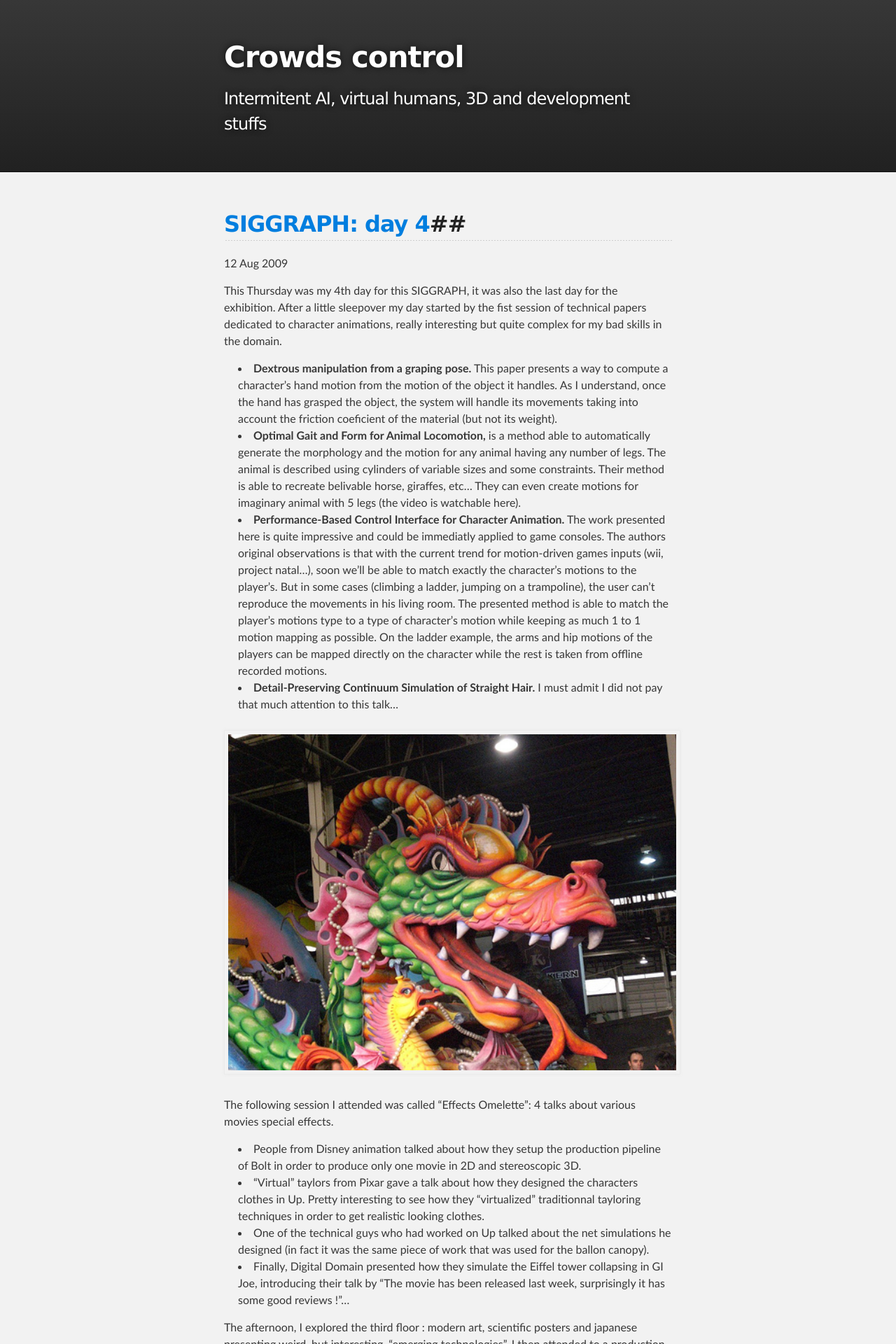
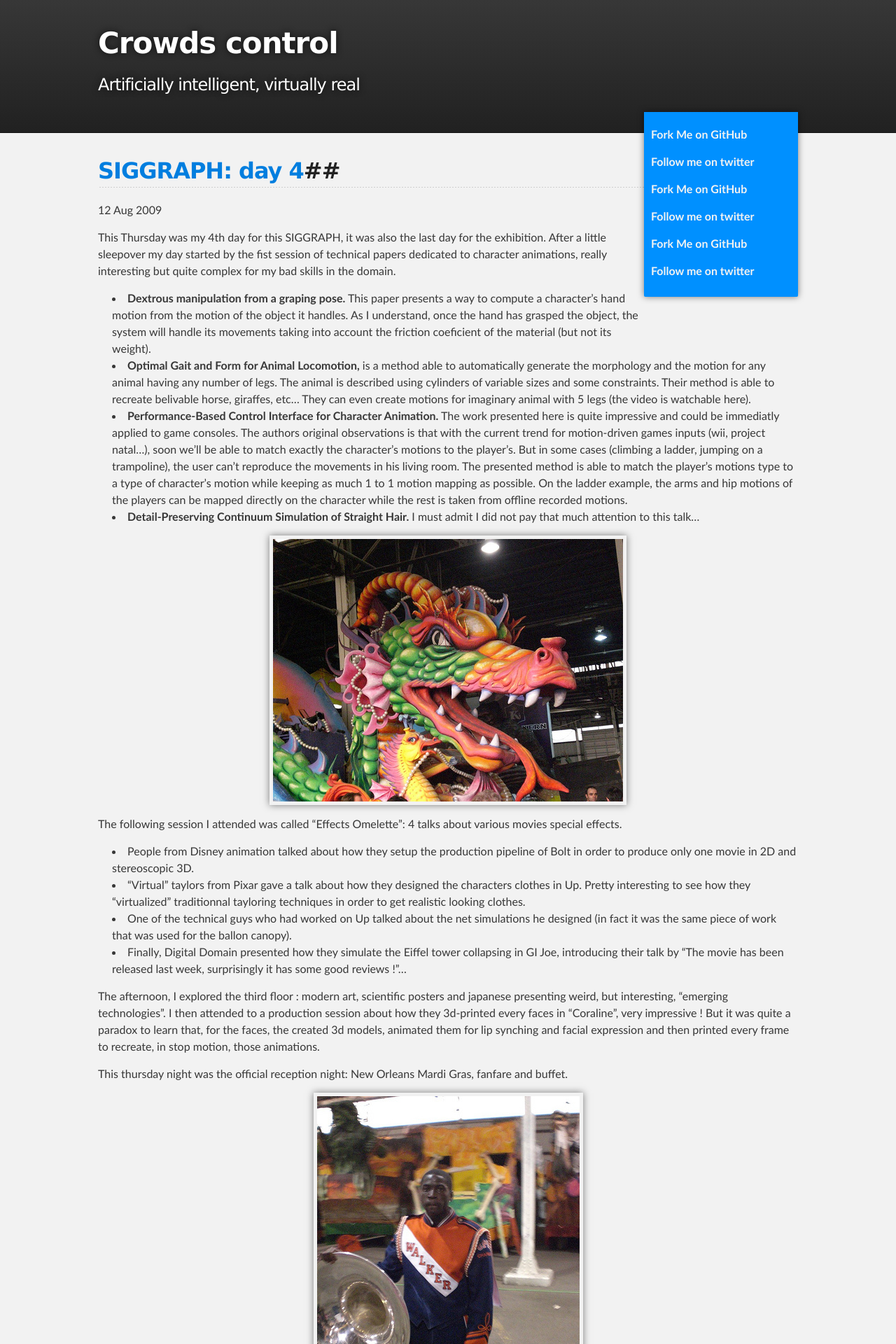
Before and after one commit to cloderic/www, a Jekyll site: the page built from index.markdown, in a window 1280 px wide. Shown: the top 1920 px of the page at 70% size. Built offline with Jekyll 4.4.1, drawn with Linux system fonts in a browser that asks for light colours.

Commit message:
Sidebar introduction and CSS tweaks

```diff
--- a/_config.yml
+++ b/_config.yml
@@ -3,11 +3,12 @@ pygments: true
 lsi: false
 exclude: README.md localServer.sh
 
+#url: http://localhost:5103/
 url: http://cloderic.github.com/
 #url: http://www.crowdscontrol.net/
 
 name: Crowds control
-tagline: Intermitent AI, virtual humans, 3D and development stuffs
+tagline: Artificially intelligent, virtually real
 author: Clodéric Mars
 mail: cloderic.mars@gmail.com
 
--- a/_layouts/default.html
+++ b/_layouts/default.html
@@ -24,15 +24,25 @@
 			<header class="inner">
 				<!--<a id="forkme_banner" href="https://github.com/cloderic/cloderic.github.com">Fork Me on GitHub</a>-->
 
-				<h1 id="project_title">{{ site.name }}</h1>
-				<h2 id="project_tagline">{{ site.tagline }}</h2>
+				<h1>{{ site.name }}</h1>
+				<h2>{{ site.tagline }}</h2>
 			</header>
 		</div>
 
 		<div id="main_content_wrap" class="outer">
-			<section id="main_content" class="inner">
-				{{ content }}
-			</section>
+			<div class="inner">
+				<section id="sidebar">
+					<p><a href="https://github.com/cloderic/cloderic.github.com">Fork Me on GitHub</a></p>
+					<p><a href="https://www.twitter.com/clodericmars">Follow me on twitter</a></p>
+					<p><a href="https://github.com/cloderic/cloderic.github.com">Fork Me on GitHub</a></p>
+					<p><a href="https://www.twitter.com/clodericmars">Follow me on twitter</a></p>
+					<p><a href="https://github.com/cloderic/cloderic.github.com">Fork Me on GitHub</a></p>
+					<p><a href="https://www.twitter.com/clodericmars">Follow me on twitter</a></p>
+				</section>
+				<section id="main_content">
+					{{ content }}
+				</section>
+			</div>
 		</div>
 
 		<div id="footer_wrap" class="outer">
--- a/css/stylesheet.css
+++ b/css/stylesheet.css
@@ -1,14 +1,10 @@
 /*******************************************************************************
-Slate Theme for Github Pages
-by Jason Costello, @jsncostello
+Theme derived from "Slate Theme for Github Pages" by Jason Costello, @jsncostello
 *******************************************************************************/
 
 @import url(pygment_trac.css);
 
-/*******************************************************************************
-MeyerWeb Reset
-*******************************************************************************/
-
+/* reset */
 html, body, div, span, applet, object, iframe,
 h1, h2, h3, h4, h5, h6, p, blockquote, pre,
 a, abbr, acronym, address, big, cite, code,
@@ -51,10 +47,7 @@ a:focus {
   outline: none;
 }
 
-/*******************************************************************************
-Theme Styles
-*******************************************************************************/
-
+/* basic styles */
 body {
   box-sizing: border-box;
   color:#373737;
@@ -101,11 +94,8 @@ h6 {
 }
 
 p {
-  margin: 10px 0 15px 0;
-}
-
-footer p {
-  color: #f2f2f2;
+  margin-top: 10px;
+  margin-bottom: 15px;
 }
 
 a {
@@ -115,24 +105,6 @@ a {
 
   transition: color 0.5s ease;
   transition: text-shadow 0.5s ease;
-  -webkit-transition: color 0.5s ease;
-  -webkit-transition: text-shadow 0.5s ease;
-  -moz-transition: color 0.5s ease;
-  -moz-transition: text-shadow 0.5s ease;
-  -o-transition: color 0.5s ease;
-  -o-transition: text-shadow 0.5s ease;
-  -ms-transition: color 0.5s ease;
-  -ms-transition: text-shadow 0.5s ease;
-}
-
-#main_content a:hover {
-  color: #0069ba;
-  text-shadow: #0090ff 0px 0px 2px;
-}
-
-footer a:hover {
-  color: #43adff;
-  text-shadow: #0090ff 0px 0px 2px;
 }
 
 em {
@@ -144,18 +116,11 @@ strong {
 }
 
 img {
-  position: relative;
-  margin: 0 auto;
-  max-width: 739px;
+  display: block;
+  margin: 10px auto;
+  max-width: 80%;
   padding: 5px;
-  margin: 10px 0 10px 0;
-  border: 1px solid #ebebeb;
-
-  box-shadow: 0 0 5px #ebebeb;
-  -webkit-box-shadow: 0 0 5px #ebebeb;
-  -moz-box-shadow: 0 0 5px #ebebeb;
-  -o-box-shadow: 0 0 5px #ebebeb;
-  -ms-box-shadow: 0 0 5px #ebebeb;
+  box-shadow: 0 0 10px rgba(0,0,0,.5);
 }
 
 pre, code {
@@ -169,9 +134,6 @@ pre, code {
   border-radius: 2px;
   -moz-border-radius: 2px;
   -webkit-border-radius: 2px;
-
-
-
 }
 
 pre {
@@ -257,41 +219,19 @@ form {
   padding: 20px;
 }
 
-img {
-  width: 100%;
-  max-width: 100%;
-}
-
-/*******************************************************************************
-Full-Width Styles
-*******************************************************************************/
-
+/* structural helpers */
 .outer {
   width: 100%;
 }
 
 .inner {
   position: relative;
-  max-width: 640px;
+  max-width: 1000px;
   padding: 20px 10px;
   margin: 0 auto;
 }
 
-#forkme_banner {
-  display: block;
-  position: absolute;
-  top:0;
-  right: 10px;
-  z-index: 10;
-  padding: 10px 50px 10px 10px;
-  color: #fff;
-  background: url('../images/blacktocat.png') #0090ff no-repeat 95% 50%;
-  font-weight: 700;
-  box-shadow: 0 0 10px rgba(0,0,0,.5);
-  border-bottom-left-radius: 2px;
-  border-bottom-right-radius: 2px;
-}
-
+/* header */
 #header_wrap {
   background: #212121;
   background: -moz-linear-gradient(top, #373737, #212121);
@@ -302,10 +242,10 @@ Full-Width Styles
 }
 
 #header_wrap .inner {
-  padding: 50px 10px 30px 10px;
+  padding: 30px 10px 30px 10px;
 }
 
-#project_title {
+header h1 {
   margin: 0;
   color: #fff;
   font-size: 42px;
@@ -313,7 +253,7 @@ Full-Width Styles
   text-shadow: #111 0px 0px 10px;
 }
 
-#project_tagline {
+header h2 {
   color: #fff;
   font-size: 24px;
   font-weight: 300;
@@ -321,6 +261,7 @@ Full-Width Styles
   text-shadow: #111 0px 0px 10px;
 }
 
+/* main content */
 #main_content_wrap {
   background: #f2f2f2;
   border-top: 1px solid #111;
@@ -328,35 +269,60 @@ Full-Width Styles
 }
 
 #main_content {
-  padding-top: 40px;
 }
 
+#main_content a:hover {
+  color: #0069ba;
+  text-shadow: #0090ff 0px 0px 2px;
+}
+
+/* sidebar */
+#sidebar {
+  float: right;
+  position: relative;
+  top: -50px;
+  z-index: 10;
+  width: 200px;
+  padding: 10px 10px 10px 10px;
+  background: #0090ff;
+  font-weight: 700;
+  box-shadow: 0 0 10px rgba(0,0,0,.5);
+  border-bottom-left-radius: 2px;
+  border-bottom-right-radius: 2px;
+}
+
+#sidebar p {
+  color: #fff;
+}
+
+#sidebar a {
+  color: #f2f2f2;
+}
+
+/* footer */
 #footer_wrap {
   background: #212121;
 }
 
+footer p {
+  color: #f2f2f2;
+}
 
+footer a:hover {
+  color: #43adff;
+  text-shadow: #0090ff 0px 0px 2px;
+}
 
-/*******************************************************************************
-Small Device Styles
-*******************************************************************************/
+/* adaptation to small screens */
 
 @media screen and (max-width: 480px) {
   body {
     font-size:14px;
   }
 
-  #downloads {
-    display: none;
-  }
-
   .inner {
     min-width: 320px;
     max-width: 480px;
-  }
-
-  #project_title {
-  font-size: 32px;
   }
 
   h1 {
@@ -389,4 +355,15 @@ Small Device Styles
     font-size: 11px;
   }
 
+  header h1 {
+    font-size: 32px;
+  }
+
+  header h2 {
+    display:none;
+  }
+
+  #sidebar {
+    width: 40%;
+  }
 }
```
